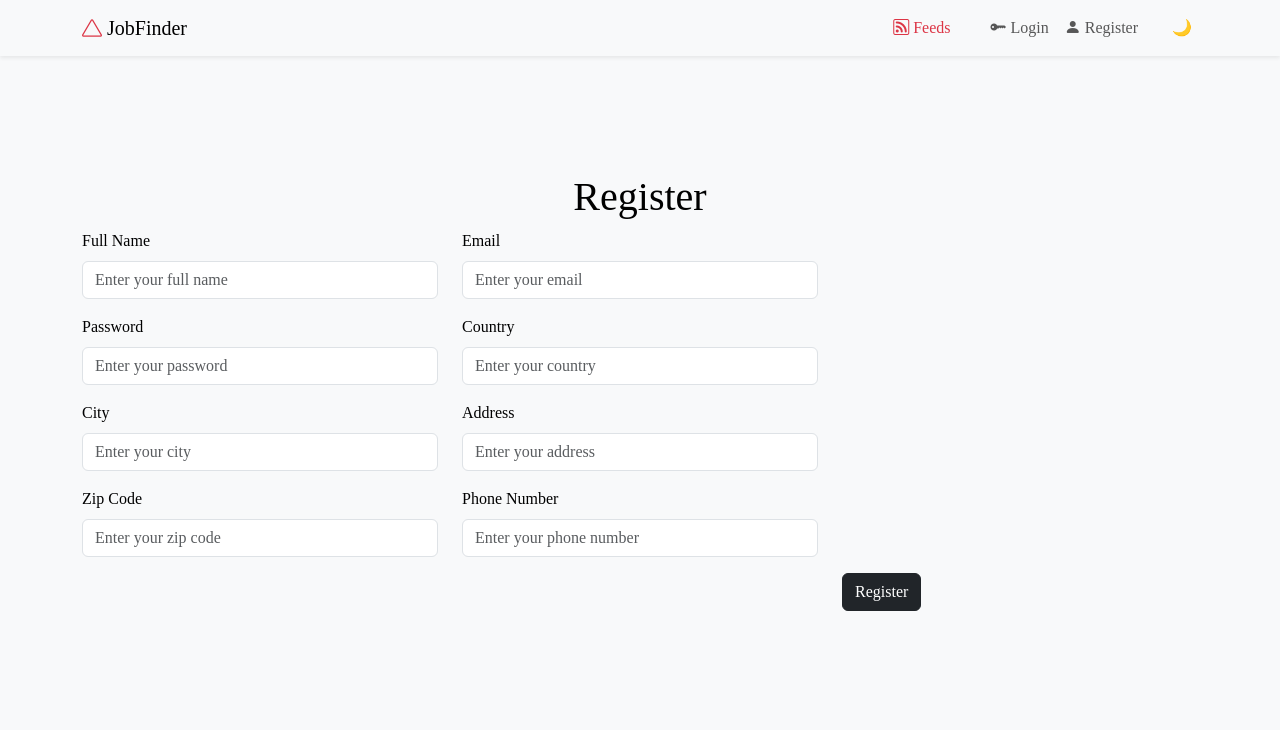
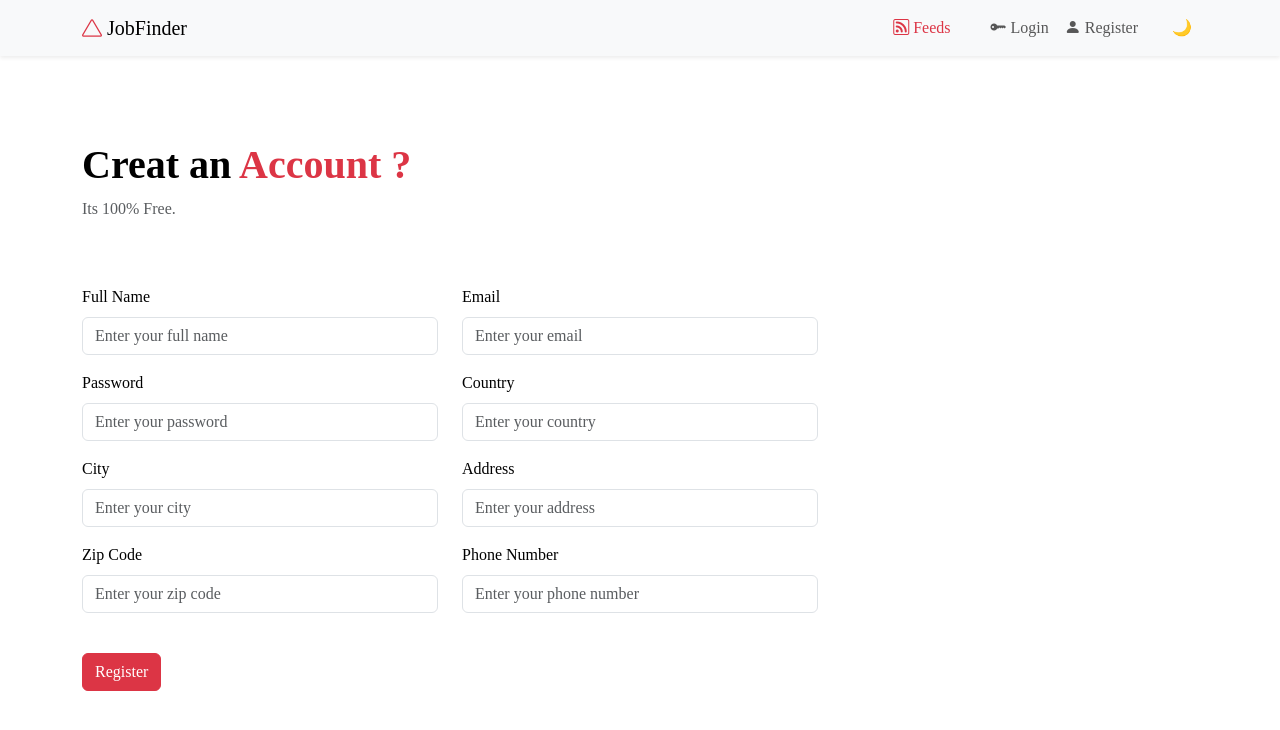
Before and after one commit to dev-skipo/JobFinder-SHA27, a React (Create React App) app in the folder client/: page /register in a window 1280 px wide. Shown: the top 730 px of the page. Built offline with nearby package versions, Linux system fonts and the light colour scheme; a web font is replaced by a local one.

Commit message:
JobFinder - my version - 4

```diff
--- a/client/src/App.css
+++ b/client/src/App.css
@@ -12,7 +12,7 @@ body.light {
 }
 
 body.dark {
-    background-color: #222;
+    background-color: #000000;
     color: white;
 }
 
@@ -21,7 +21,8 @@ body.dark {
 }
 
 .navbar.bg-dark {
-    background-color: #343a40 !important; /* Dark mode  */
+    background-color: #0a0a0a !important; /* Dark mode  */
+    color:white;
 }
 
 .navbar.bg-light {
--- a/client/src/components/Feeds.js
+++ b/client/src/components/Feeds.js
@@ -158,11 +158,11 @@ function Feeds() {
                         : post.description}
                     </Card.Text>
                     <Card.Text>
-                      <i className="bi bi-building-fill-exclamation"></i>{" "}
+                    <i class="bi bi-info-circle"></i>{" "}
                       {post.terms}
                     </Card.Text>
-                    <Card.Text className="text-muted">
-                       {post.salary} <i className="bi bi-currency-dollar"></i>
+                    <Card.Text className="text-danger fw-slim pb-4">
+                       {post.salary} <i className="bi bi-currency-dollar"></i>/ Min
                     </Card.Text>
                   </Link>
                 </Card.Body>
--- a/client/src/components/Login.js
+++ b/client/src/components/Login.js
@@ -28,9 +28,10 @@ const Login = ({ onLogin }) => {
   };
 
   return (
-    <section className="Page-layout d-flex align-items-center justify-content-center bg-light">
+    <section className="Page-layout d-flex align-items-center justify-content-center">
     <Container >
-
+<h1 className="text-center py-2 fw-bold">Login to an <span className="text-danger">Account !</span> </h1>
+<p className="text-center pb-5 text-muted" >Search Over 10,000+ Job Posts.</p>
       {errorMessage && <Alert variant="danger">{errorMessage}</Alert>}
       <Form onSubmit={handleLogin}>
         <Row className="mb-3 justify-content-center">
@@ -63,7 +64,7 @@ const Login = ({ onLogin }) => {
         </Row>
         <Row className="mb-3 pt-3 justify-content-center">
           <Col md={4}>
-            <Button variant="dark" type="submit" block>
+            <Button variant="danger" type="submit" block>
               Login
             </Button>
           </Col>
--- a/client/src/components/PostDetails.js
+++ b/client/src/components/PostDetails.js
@@ -158,14 +158,15 @@ function PostDetails() {
                     </p>
                   </>
                 ) : (
-                  <Alert variant="info">
-                    <strong>Contact Info:</strong>
+                  <Alert variant="danger">
+                    <strong>Contact Info :</strong>
                     <Link
                       to="/login"
                       style={{ color: "blue", textDecoration: "underline" }}
                     >
-                      # Login to see contact information
+                    &nbsp; Login
                     </Link>
+                    &nbsp; to see contact information
                   </Alert>
                 )}
 
--- a/client/src/components/Register.js
+++ b/client/src/components/Register.js
@@ -52,13 +52,14 @@ function Register() {
   };
 
   return (
-    <section className="Page-layout d-flex align-items-center justify-content-center bg-light">
+    <section className="Page-layout d-flex align-items-center justify-content-center">
 
     <Container >
-      <h1 className="text-center">Register</h1>
+      <h1 className="text-start mt-5 fw-bold">Creat an <span className="text-danger">Account ?</span></h1>
+      <p className="pb-5 text-muted">Its 100% Free.</p>
       {errorMessage && <Alert variant="danger">{errorMessage}</Alert>}
       {successMessage && <Alert variant="success">{successMessage}</Alert>}
-      <Form onSubmit={handleRegister} >
+      <Form onSubmit={handleRegister}>
         {/* Row 1 */}
         <Row className="mb-3">
           <Col md={4}>
@@ -174,10 +175,10 @@ function Register() {
           </Col>
         </Row>
 
-        <Row className="mb-3 justify-content-end">
+        <Row className="mb-3 pt-4 justify-content-start ">
           <Col md={4}>
-            <Button variant="dark" type="submit">
-              Register
+            <Button variant="danger" type="submit">
+             Register
             </Button>
           </Col>
         </Row>
--- a/client/src/contexts/ThemeContext.js
+++ b/client/src/contexts/ThemeContext.js
@@ -1,11 +1,11 @@
-// Dark Mode System
+// Dark Mode System !!!!!
 import React, { createContext, useState, useEffect } from 'react';
 
 export const ThemeContext = createContext();
 
 export const ThemeProvider = ({ children }) => {
     const [theme, setTheme] = useState(() => {
-        // Retrieve the theme from local storage / default to 'light'
+
         const savedTheme = localStorage.getItem('theme');
         return savedTheme ? savedTheme : 'light';
     });
```
